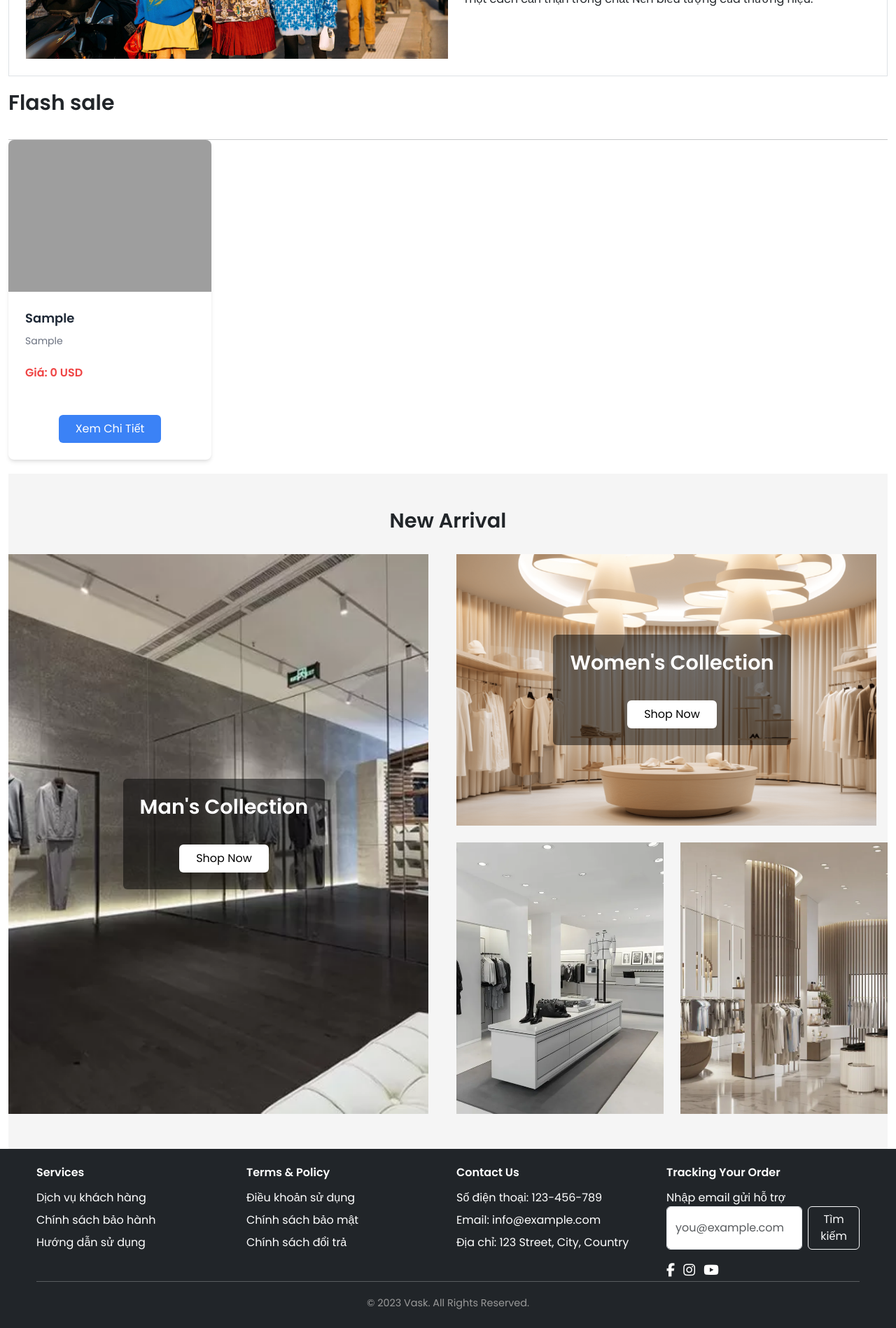
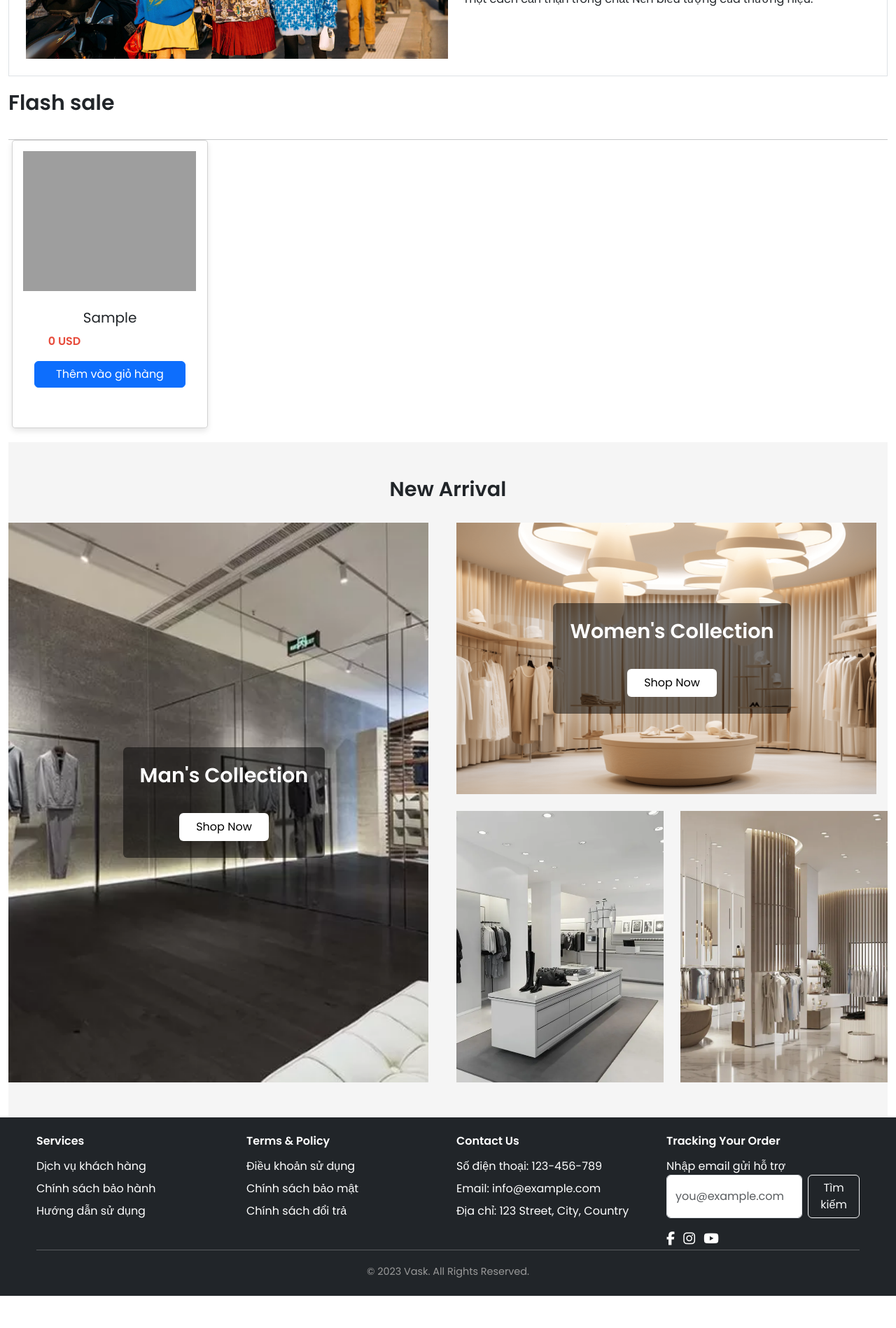
Before and after one commit to vikhoa911/Duan, a PHP site: page /Duan/index.php?act=home2 in a window 1280 px wide. Shown: the part 242-2140 px from the top of the page at 70% size. After the commit the page ends 2094 px from the top, so only its background shows below. Run offline with PHP 8.4, Linux system fonts and the light colour scheme; tables that the repository leaves empty hold one stand-in row (values such as "Sample post"); some libraries are stand-ins or nearby versions; grey boxes are pictures that could not be loaded.

Commit message:
sửa lại home 2

```diff
--- a/views/home2.php
+++ b/views/home2.php
@@ -37,19 +37,21 @@ $products = loadall_san_pham("", $id_danh_muc);
                 $hinh_full_path = $img_path . htmlspecialchars($product['hinh']);
                 $linksp = "index.php?act=chitietsp&id_san_pham=" . htmlspecialchars($product['id_san_pham']);
                 ?>
-                    <div class="group bg-white shadow-md rounded-lg overflow-hidden hover:shadow-lg transform hover:-translate-y-1 transition duration-300">
-                        <a href="<?= $linksp ?>" class="block">
-                            <div class="aspect-w-1 aspect-h-1 w-full bg-gray-200 overflow-hidden">
-                                <img src="<?= $hinh_full_path ?>" alt="<?= htmlspecialchars($product['ten_san_pham']) ?>" class="object-cover w-full h-full group-hover:opacity-90 transition duration-300">
-                            </div>
-                            <div class="p-4">
-                                <h3 class="text-lg font-semibold text-gray-800 truncate"><?= htmlspecialchars($product['ten_san_pham']) ?></h3>
-                                <p class="text-sm text-gray-500 mt-2"><?= htmlspecialchars($product['mo_ta']) ?></p>
-                                <p class="text-red-500 font-bold mt-4">Giá: <?= htmlspecialchars(number_format($product['gia'])) ?> USD</p>
-                            </div>
+                <div class="product-item card text-center">
+                    <a href="<?= $linksp ?>">
+                        <img class="card-img-top" src="<?= $hinh_full_path ?>" alt="<?= htmlspecialchars($product['ten_san_pham']) ?>">
                     </a>
-                        <div class="p-4 flex justify-center">
-                            <a href="<?= $linksp ?>" class="px-4 py-2 bg-blue-500 text-white rounded hover:bg-blue-600 transition">Xem Chi Tiết</a>
+                    <div class="card-body">
+                        <h4 class="card-title"><?= htmlspecialchars($product['ten_san_pham']) ?></h4>
+                        <p class="price"><?= number_format($product['gia'], 0) ?> USD</p>
+                        <form action="index.php?act=themgiohang" method="post" class="mt-3">
+                            <input type="hidden" name="id_san_pham" value="<?= $product['id_san_pham'] ?>">
+                            <input type="hidden" name="ten_san_pham" value="<?= htmlspecialchars($product['ten_san_pham']) ?>">
+                            <input type="hidden" name="hinh" value="<?= htmlspecialchars($product['hinh']) ?>">
+                            <input type="hidden" name="gia" value="<?= $product['gia'] ?>">
+                            <input type="hidden" id="soluong" name="soluong" value="1">
+                            <input type="submit" name="themgiohang" class="btn btn-primary btn-block" value="Thêm vào giỏ hàng">
+                        </form>
                     </div>
                 </div>
             <?php endforeach; ?>
@@ -58,6 +60,7 @@ $products = loadall_san_pham("", $id_danh_muc);
         <?php endif; ?>
     </div>
 </div>
+
     <!-- New Arrival Section -->
     <div class="new-arrival">
         <h2>New Arrival</h2>
```
Lines whose indentation alone changed are shown as unchanged.
